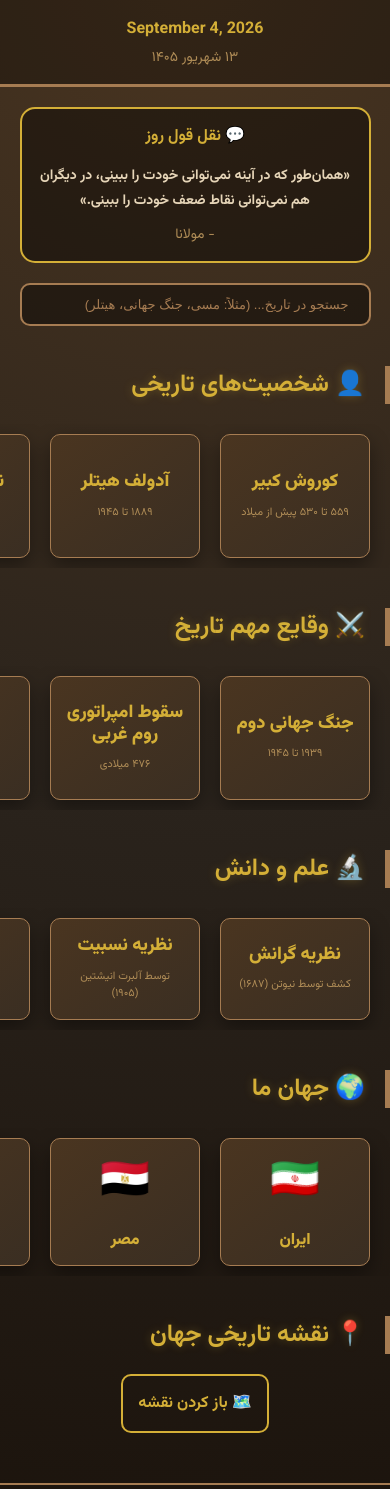
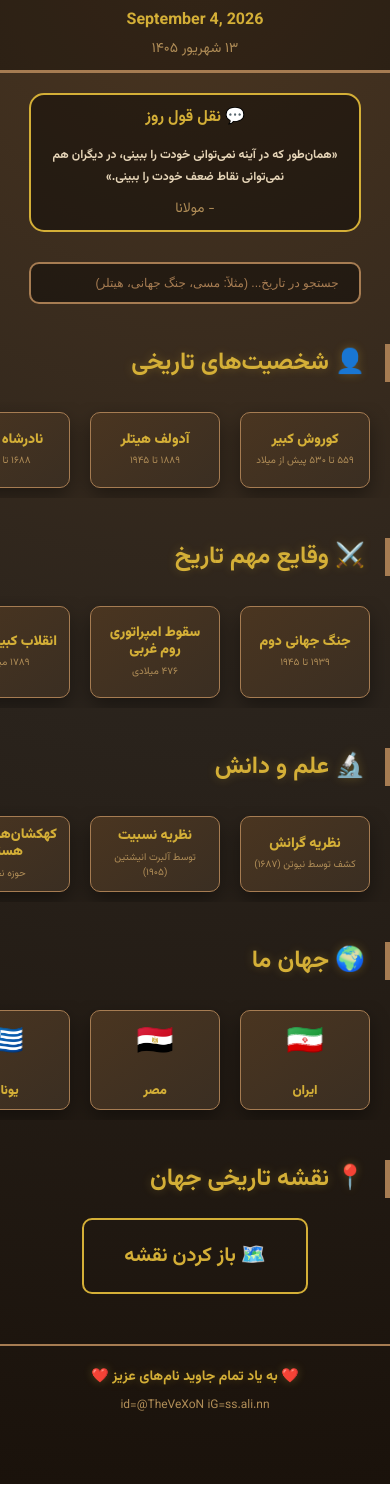
Before and after one commit to about-vexon/History, a plain HTML site: page index.html in a window 390 px wide. Shown: the part 221-1710 px from the top of the page. Drawn offline with nearby package versions, Linux system fonts and the light colour scheme.

Commit message:
Update style.css

```diff
--- a/style.css
+++ b/style.css
@@ -635,92 +635,82 @@ body {
 .search-container {
     position: relative;
 }
-/* ====== تنظیمات موبایل (کوچک کردن همه چیز) ====== */
+/* ====== تنظیمات موبایل (محدود کردن عناصر بزرگ) ====== */
 @media (max-width: 768px) {
-    /* هدر */
+    /* محدود کردن عرض کارت‌ها و عناوین */
+    .card {
+        min-width: 130px;
+        max-width: 130px;
+        padding: 10px;
+    }
+
+    .card-title {
+        font-size: 14px;
+        line-height: 1.2;
+        margin-bottom: 5px;
+    }
+
+    .card-date {
+        font-size: 10px;
+    }
+
+    .country-card {
+        min-width: 130px;
+        max-width: 130px;
+        padding: 8px;
+    }
+
+    .country-flag {
+        font-size: 30px;
+    }
+
+    .country-name {
+        font-size: 13px;
+    }
+
+    /* محدود کردن مودال */
+    .modal-content {
+        max-width: 85%;
+        padding: 10px;
+    }
+
+    .modal-title {
+        font-size: 20px;
+    }
+
+    .modal-text {
+        font-size: 13px;
+        line-height: 1.5;
+    }
+
+    .modal-flag {
+        font-size: 50px;
+    }
+
+    /* محدود کردن هدر و جستجو */
     .site-header {
-        padding: 15px;
-        font-size: 14px;
+        padding: 10px;
     }
+
     .site-title {
-        font-size: 24px;
+        font-size: 22px;
     }
+
     .site-subtitle {
+        font-size: 11px;
+    }
+
+    #search-input {
+        max-width: 85%;
         font-size: 12px;
     }
 
-    /* نقل قول روز */
     .quote-section {
-        padding: 15px;
-        max-width: 90%;
-    }
-    .quote-title {
-        font-size: 16px;
-    }
-    .quote-text {
-        font-size: 14px;
+        max-width: 85%;
+        padding: 10px;
     }
 
-    /* جستجو */
-    .search-container {
-        margin: 15px 0;
-    }
-    #search-input {
-        font-size: 13px;
-        max-width: 90%;
-    }
-
-    /* کارت‌ها */
-    .card {
-        min-width: 150px;
-        max-width: 150px;
-        padding: 15px;
+    .quote-text {
         font-size: 12px;
     }
-    .card-title {
-        font-size: 18px;
-        text-align: center;
-        line-height: 1.2;
-    }
-    .card-date {
-        font-size: 11px;
-    }
-
-    /* کارت کشورها */
-    .country-card {
-        min-width: 150px;
-        max-width: 150px;
-        padding: 12px;
-    }
-    .country-flag {
-        font-size: 40px;
-    }
-    .country-name {
-        font-size: 16px;
-    }
-
-    /* مودال (پنجره اطلاعات) */
-    .modal-content {
-        max-width: 90%;
-        padding: 15px;
-    }
-    .modal-title {
-        font-size: 24px;
-    }
-    .modal-text {
-        font-size: 14px;
-        line-height: 1.8;
-    }
-    .modal-flag {
-        font-size: 60px;
-    }
-
-    /* نقشه */
-    #historical-map {
-        height: 300px;
-    }
-    .map-open-btn {
-        font-size: 16px;
-        padding: 15px;
-    }
 }
```
